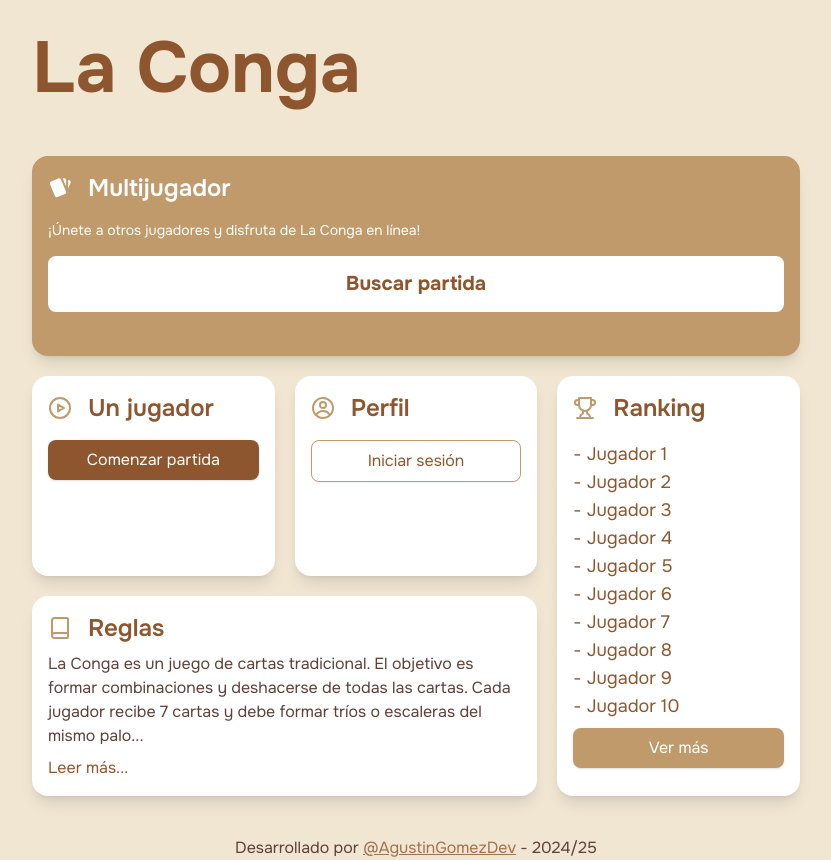
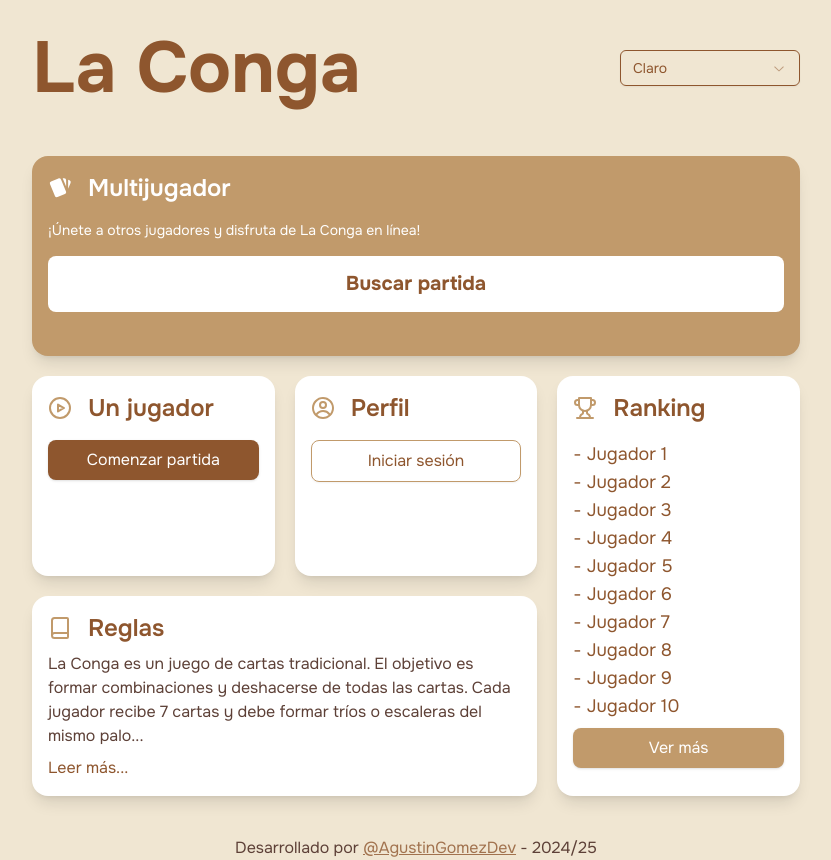
Before and after one commit to AgustinGomezDev/conga, a Next.js app: page / in a window 1280 px wide. Shown: the whole page, without its empty margins (224-1055 px from the left). Built offline with nearby package versions, Linux system fonts and the light colour scheme.

Commit message:
feat: ThemeToggler

```diff
--- a/app/globals.css
+++ b/app/globals.css
@@ -35,7 +35,7 @@
     --radius: 0.5rem;
   }
 
-  .light {
+  .claro {
     --background: 240, 230, 210; /* Color de fondo claro */
     --foreground: 142, 86, 46; /* Texto primario, cálido y destacado */
     --foreground-secondary: 93, 64, 55; /* Texto secundario, color más suave */
@@ -53,8 +53,8 @@
     --accent-foreground: 31, 41, 55; /* Texto sobre el acento, contraste con fondo oscuro */
     --destructive: 211, 47, 47; /* Color destructivo, rojo suave */
     --destructive-foreground: 255, 255, 255; /* Texto sobre elementos destructivos, blanco para alto contraste */
-    --border: 206, 212, 218; /* Color de borde, gris suave */
-    --input: 255, 255, 255; /* Fondo de los inputs, blanco */
+    --border: 142, 86, 46; /* Color de borde, gris suave */
+    --input: 142, 86, 46; /* Fondo de los inputs, blanco */
     --ring: 142, 86, 46; /* Color del anillo de enfoque, similar al texto primario */
     --chart-1: 255, 87, 51; /* Gráfico 1, color cálido fuerte */
     --chart-2: 52, 168, 83; /* Gráfico 2, verde vibrante */
@@ -63,13 +63,13 @@
     --chart-5: 156, 39, 176; /* Gráfico 5, morado vibrante */
   }
 
-  .dark {
+  .oscuro {
     --background: 54, 45, 28; /* Fondo oscuro, profundo pero suave para el dark mode */
     --foreground: 219, 176, 123; /* Texto primario, un tono cálido y brillante que destaca sobre fondo oscuro */
     --foreground-secondary: 207, 128, 72; /* Texto secundario, más suave pero con un contraste sutil */
     --card: 61, 50, 30; /* Fondo de las tarjetas, un gris oscuro con un toque de azul para un contraste elegante */
     --card-foreground: 240, 230, 210; /* Texto dentro de las tarjetas, cálido y claro para un buen contraste */
-    --popover: 44, 62, 80; /* Fondo del popover, un tono oscuro pero ligeramente más suave que el fondo general */
+    --popover: 54, 45, 28; /* Fondo del popover, un tono oscuro pero ligeramente más suave que el fondo general */
     --popover-foreground: 240, 230, 210; /* Texto del popover, el mismo tono claro de las tarjetas para uniformidad */
     --primary: 142, 86, 46; /* Color primario, cálido y terroso, con un buen contraste sobre el fondo oscuro */
     --primary-foreground: 255, 255, 255; /* Texto sobre el primario, blanco brillante para asegurar legibilidad */
@@ -81,8 +81,8 @@
     --accent-foreground: 31, 41, 55; /* Texto sobre el acento, oscuro para mantener el contraste */
     --destructive: 211, 47, 47; /* Color destructivo, un rojo intenso pero controlado */
     --destructive-foreground: 255, 255, 255; /* Texto sobre elementos destructivos, blanco para un contraste fuerte */
-    --border: 93, 103, 121; /* Color de borde, similar a los elementos atenuados para dar un borde sutil */
-    --input: 55, 65, 81; /* Fondo de los inputs, gris oscuro similar al fondo de tarjeta */
+    --border: 219, 176, 123; /* Color de borde, similar a los elementos atenuados para dar un borde sutil */
+    --input: 219, 176, 123; /* Fondo de los inputs, gris oscuro similar al fondo de tarjeta */
     --ring: 142, 86, 46; /* Color del anillo de enfoque, cálido para resaltar sobre el fondo oscuro */
     --chart-1: 255, 87, 51; /* Gráfico 1, un color rojo suave pero brillante para destacar */
     --chart-2: 52, 168, 83; /* Gráfico 2, verde fresco para proporcionar un contraste balanceado */
--- a/app/layout.tsx
+++ b/app/layout.tsx
@@ -1,8 +1,8 @@
 import type { Metadata } from "next";
 import { Onest } from 'next/font/google'
 import "./globals.css";
-import GithubLink from "@/components/GithubLink";
 import Footer from "@/components/Footer";
+import { ThemeProvider } from "@/context/ThemeContext";
 
 const onest = Onest({
   subsets: ['latin'],
@@ -20,13 +20,14 @@
   children: React.ReactNode;
 }>) {
   return (
-    <html lang="es">
+    <html lang="es" className="claro">
       <body
-        className={`antialiased light overflow-x-hidden ${onest.className} h-screen`}
+        className={`antialiased overflow-x-hidden ${onest.className} h-screen`}
       >
-        {/* <GithubLink /> */}
-        {children}
-        <Footer />
+        <ThemeProvider>
+          {children}
+          <Footer />
+        </ThemeProvider>
       </body>
     </html>
   );
--- a/app/page.tsx
+++ b/app/page.tsx
@@ -1,9 +1,13 @@
 import Bento from '@/components/Bento'
+import { ThemeToggler } from '@/components/ThemeToggler'
 
 const page = () => {
     return (
         <main className='bg-background container mx-auto px-10 md:px-20 lg:px-52 xl:px-64'>
-            <h1 className="text-7xl font-bold py-8">La Conga</h1>
+            <div className='flex justify-between items-center gap-5'>
+                <h1 className="text-7xl font-bold py-8">La Conga</h1>
+                <ThemeToggler />
+            </div>
             <Bento />
         </main>
     )
--- /dev/null
+++ b/components/ThemeToggler.tsx
@@ -0,0 +1,38 @@
+'use client'
+
+import { useTheme } from '@/context/ThemeContext';
+import { Theme } from '@/types/theme';
+import {
+    Select,
+    SelectContent,
+    SelectItem,
+    SelectTrigger,
+    SelectValue,
+} from "@/components/ui/select"
+
+export function ThemeToggler() {
+    const { theme, setTheme } = useTheme();
+    const themes: Theme[] = ['claro', 'oscuro'];
+
+    const handleSelectChange = (value: string) => {
+        setTheme(value as Theme)
+    }
+
+    return (
+        <Select
+            value={theme}
+            onValueChange={handleSelectChange}
+        >
+            <SelectTrigger className="w-[180px]">
+                <SelectValue placeholder={theme.charAt(0).toUpperCase() + theme.slice(1)} />
+            </SelectTrigger>
+            <SelectContent>
+                {themes.map((t) => (
+                    <SelectItem key={t} value={t}>
+                        {t.charAt(0).toUpperCase() + t.slice(1)}
+                    </SelectItem>
+                ))}
+            </SelectContent>
+        </Select>
+    );
+}
--- /dev/null
+++ b/components/ui/select.tsx
@@ -0,0 +1,158 @@
+"use client"
+
+import * as React from "react"
+import * as SelectPrimitive from "@radix-ui/react-select"
+import { cn } from "@/lib/utils"
+import { CheckIcon, ChevronDownIcon, ChevronUpIcon } from "@radix-ui/react-icons"
+
+const Select = SelectPrimitive.Root
+
+const SelectGroup = SelectPrimitive.Group
+
+const SelectValue = SelectPrimitive.Value
+
+const SelectTrigger = React.forwardRef<
+  React.ElementRef<typeof SelectPrimitive.Trigger>,
+  React.ComponentPropsWithoutRef<typeof SelectPrimitive.Trigger>
+>(({ className, children, ...props }, ref) => (
+  <SelectPrimitive.Trigger
+    ref={ref}
+    className={cn(
+      "flex h-9 w-full items-center justify-between whitespace-nowrap rounded-md border border-input bg-transparent px-3 py-2 text-sm shadow-sm ring-offset-background placeholder:text-muted-foreground focus:outline-none focus:ring-1 focus:ring-ring disabled:cursor-not-allowed disabled:opacity-50 [&>span]:line-clamp-1",
+      className
+    )}
+    {...props}
+  >
+    {children}
+    <SelectPrimitive.Icon asChild>
+      <ChevronDownIcon className="h-4 w-4 opacity-50" />
+    </SelectPrimitive.Icon>
+  </SelectPrimitive.Trigger>
+))
+SelectTrigger.displayName = SelectPrimitive.Trigger.displayName
+
+const SelectScrollUpButton = React.forwardRef<
+  React.ElementRef<typeof SelectPrimitive.ScrollUpButton>,
+  React.ComponentPropsWithoutRef<typeof SelectPrimitive.ScrollUpButton>
+>(({ className, ...props }, ref) => (
+  <SelectPrimitive.ScrollUpButton
+    ref={ref}
+    className={cn(
+      "flex cursor-default items-center justify-center py-1",
+      className
+    )}
+    {...props}
+  >
+    <ChevronUpIcon className="h-4 w-4" />
+  </SelectPrimitive.ScrollUpButton>
+))
+SelectScrollUpButton.displayName = SelectPrimitive.ScrollUpButton.displayName
+
+const SelectScrollDownButton = React.forwardRef<
+  React.ElementRef<typeof SelectPrimitive.ScrollDownButton>,
+  React.ComponentPropsWithoutRef<typeof SelectPrimitive.ScrollDownButton>
+>(({ className, ...props }, ref) => (
+  <SelectPrimitive.ScrollDownButton
+    ref={ref}
+    className={cn(
+      "flex cursor-default items-center justify-center py-1",
+      className
+    )}
+    {...props}
+  >
+    <ChevronDownIcon className="h-4 w-4" />
+  </SelectPrimitive.ScrollDownButton>
+))
+SelectScrollDownButton.displayName =
+  SelectPrimitive.ScrollDownButton.displayName
+
+const SelectContent = React.forwardRef<
+  React.ElementRef<typeof SelectPrimitive.Content>,
+  React.ComponentPropsWithoutRef<typeof SelectPrimitive.Content>
+>(({ className, children, position = "popper", ...props }, ref) => (
+  <SelectPrimitive.Portal>
+    <SelectPrimitive.Content
+      ref={ref}
+      className={cn(
+        "relative z-50 max-h-96 min-w-[8rem] overflow-hidden rounded-md border bg-popover text-popover-foreground shadow-md data-[state=open]:animate-in data-[state=closed]:animate-out data-[state=closed]:fade-out-0 data-[state=open]:fade-in-0 data-[state=closed]:zoom-out-95 data-[state=open]:zoom-in-95 data-[side=bottom]:slide-in-from-top-2 data-[side=left]:slide-in-from-right-2 data-[side=right]:slide-in-from-left-2 data-[side=top]:slide-in-from-bottom-2",
+        position === "popper" &&
+          "data-[side=bottom]:translate-y-1 data-[side=left]:-translate-x-1 data-[side=right]:translate-x-1 data-[side=top]:-translate-y-1",
+        className
+      )}
+      position={position}
+      {...props}
+    >
+      <SelectScrollUpButton />
+      <SelectPrimitive.Viewport
+        className={cn(
+          "p-1",
+          position === "popper" &&
+            "h-[var(--radix-select-trigger-height)] w-full min-w-[var(--radix-select-trigger-width)]"
+        )}
+      >
+        {children}
+      </SelectPrimitive.Viewport>
+      <SelectScrollDownButton />
+    </SelectPrimitive.Content>
+  </SelectPrimitive.Portal>
+))
+SelectContent.displayName = SelectPrimitive.Content.displayName
+
+const SelectLabel = React.forwardRef<
+  React.ElementRef<typeof SelectPrimitive.Label>,
+  React.ComponentPropsWithoutRef<typeof SelectPrimitive.Label>
+>(({ className, ...props }, ref) => (
+  <SelectPrimitive.Label
+    ref={ref}
+    className={cn("px-2 py-1.5 text-sm font-semibold", className)}
+    {...props}
+  />
+))
+SelectLabel.displayName = SelectPrimitive.Label.displayName
+
+const SelectItem = React.forwardRef<
+  React.ElementRef<typeof SelectPrimitive.Item>,
+  React.ComponentPropsWithoutRef<typeof SelectPrimitive.Item>
+>(({ className, children, ...props }, ref) => (
+  <SelectPrimitive.Item
+    ref={ref}
+    className={cn(
+      "relative flex w-full cursor-default select-none items-center rounded-sm py-1.5 pl-2 pr-8 text-sm outline-none focus:bg-accent focus:text-accent-foreground data-[disabled]:pointer-events-none data-[disabled]:opacity-50",
+      className
+    )}
+    {...props}
+  >
+    <span className="absolute right-2 flex h-3.5 w-3.5 items-center justify-center">
+      <SelectPrimitive.ItemIndicator>
+        <CheckIcon className="h-4 w-4" />
+      </SelectPrimitive.ItemIndicator>
+    </span>
+    <SelectPrimitive.ItemText>{children}</SelectPrimitive.ItemText>
+  </SelectPrimitive.Item>
+))
+SelectItem.displayName = SelectPrimitive.Item.displayName
+
+const SelectSeparator = React.forwardRef<
+  React.ElementRef<typeof SelectPrimitive.Separator>,
+  React.ComponentPropsWithoutRef<typeof SelectPrimitive.Separator>
+>(({ className, ...props }, ref) => (
+  <SelectPrimitive.Separator
+    ref={ref}
+    className={cn("-mx-1 my-1 h-px bg-muted", className)}
+    {...props}
+  />
+))
+SelectSeparator.displayName = SelectPrimitive.Separator.displayName
+
+export {
+  Select,
+  SelectGroup,
+  SelectValue,
+  SelectTrigger,
+  SelectContent,
+  SelectLabel,
+  SelectItem,
+  SelectSeparator,
+  SelectScrollUpButton,
+  SelectScrollDownButton,
+}
--- /dev/null
+++ b/context/ThemeContext.tsx
@@ -0,0 +1,44 @@
+'use client'
+
+import { createContext, useContext, useEffect, useState } from 'react';
+import { Theme } from '@/types/theme';
+
+interface ThemeContextProps {
+    theme: Theme;
+    setTheme: (theme: Theme) => void;
+}
+
+const ThemeContext = createContext<ThemeContextProps | undefined>(undefined);
+
+function useTheme() {
+    const context = useContext(ThemeContext);
+    if (context === undefined) {
+        throw new Error('useTheme must be used within a ThemeProvider');
+    }
+    return context;
+}
+
+function ThemeProvider({ children }: { children: React.ReactNode }) {
+    const [theme, setTheme] = useState<Theme>(() => {
+        const savedTheme = localStorage.getItem('theme') as Theme;
+        if (savedTheme) {
+            return savedTheme;
+        }
+        const prefersDark = window.matchMedia('(prefers-color-scheme: dark)').matches;
+        return prefersDark ? 'oscuro' : 'claro';
+    });
+
+    useEffect(() => {
+        document.documentElement.classList.remove('claro', 'oscuro'); // remove all classes
+        document.documentElement.classList.add(theme); // add theme class
+        localStorage.setItem('theme', theme); // save the theme in the localStorage
+    }, [theme]);
+
+    return (
+        <ThemeContext.Provider value={{ theme, setTheme }}>
+            {children}
+        </ThemeContext.Provider>
+    );
+}
+
+export { ThemeProvider, useTheme }
--- a/package.json
+++ b/package.json
@@ -15,6 +15,7 @@
     "@dnd-kit/utilities": "^3.2.2",
     "@radix-ui/react-dialog": "^1.1.2",
     "@radix-ui/react-icons": "^1.3.0",
+    "@radix-ui/react-select": "^2.1.2",
     "@radix-ui/react-slot": "^1.1.0",
     "class-variance-authority": "^0.7.0",
     "clsx": "^2.1.1",
--- /dev/null
+++ b/types/theme.ts
@@ -0,0 +1 @@
+export type Theme = 'claro' | 'oscuro';
```
Also changed, not shown: 1 other file (tests, documents, lock files or other folders).
